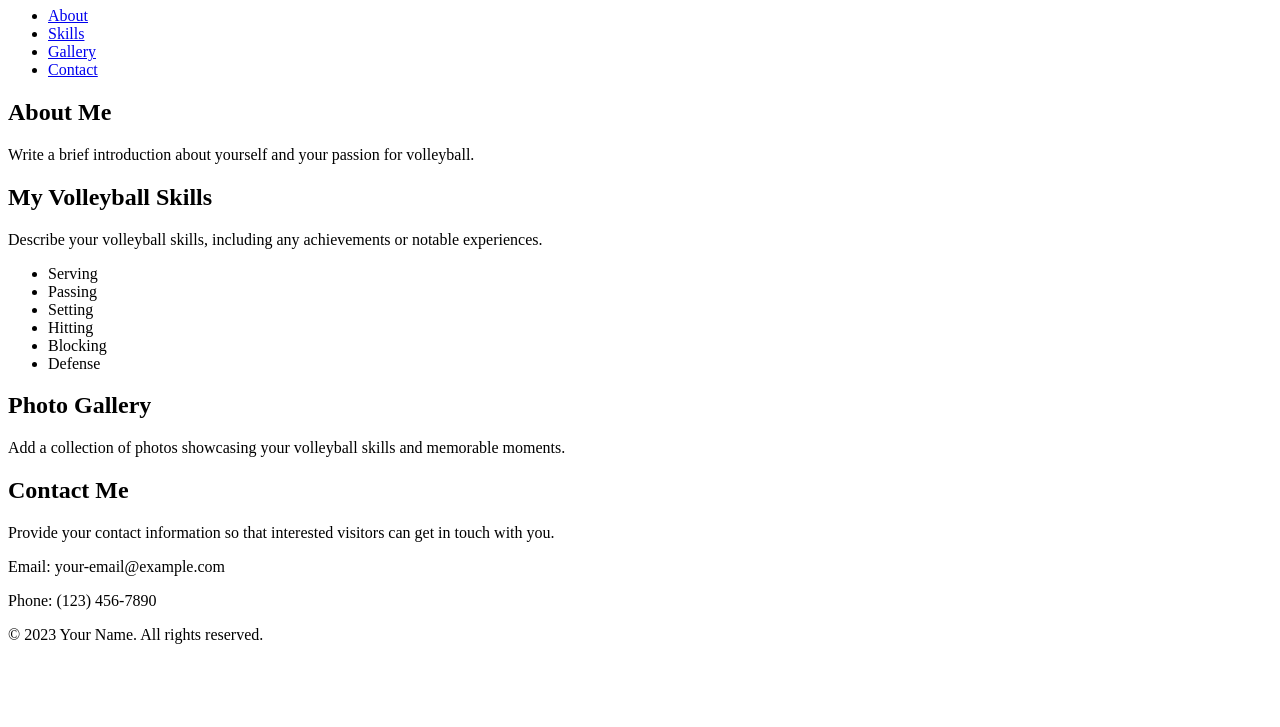
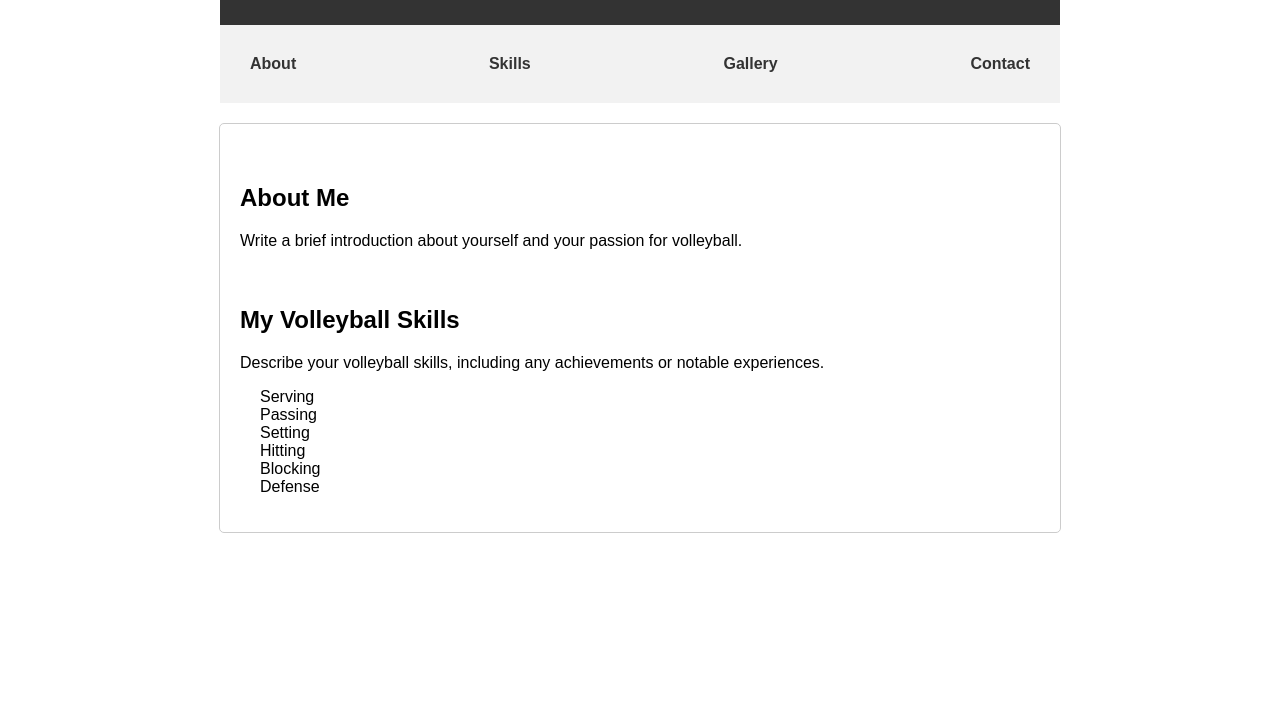
Before and after one commit to maggiegothman/WebsitePortfolio, a plain HTML site: page index.html in a window 1280 px wide. Shown: the part 73-800 px from the top of the page. Drawn offline with Linux system fonts and the light colour scheme.

Commit message:
Update index.html

```diff
--- a/index.html
+++ b/index.html
@@ -6,7 +6,100 @@
   <meta name="viewport" content="width=device-width, initial-scale=1.0">
   <title>My Volleyball Skills Website</title>
   <style>
-    /* Add your custom CSS styles here */
+    /* Reset some default styles */
+    body {
+      margin: 0;
+      padding: 0;
+      font-family: Arial, sans-serif;
+    }
+
+    /* Global styles */
+    header, nav, main, footer {
+      max-width: 800px;
+      margin: 0 auto;
+      padding: 20px;
+    }
+
+    h1, h2, p {
+      margin-top: 0;
+    }
+
+    /* Header styles */
+    header {
+      background-color: #333;
+      color: #fff;
+      text-align: center;
+    }
+
+    /* Navigation styles */
+    nav {
+      background-color: #f2f2f2;
+    }
+
+    nav ul {
+      list-style-type: none;
+      margin: 0;
+      padding: 0;
+      display: flex;
+      justify-content: space-between;
+    }
+
+    nav ul li {
+      display: inline;
+      padding: 10px;
+    }
+
+    nav ul li a {
+      text-decoration: none;
+      color: #333;
+      font-weight: bold;
+    }
+
+    /* Main content styles */
+    main {
+      background-color: #fff;
+      border: 1px solid #ccc;
+      border-radius: 5px;
+      margin-top: 20px;
+    }
+
+    /* About section styles */
+    #about {
+      padding-top: 40px;
+    }
+
+    /* Skills section styles */
+    #skills {
+      padding-top: 40px;
+    }
+
+    #skills ul {
+      list-style-type: none;
+      padding-left: 20px;
+    }
+
+    /* Gallery section styles */
+    #gallery {
+      padding-top: 40px;
+      text-align: center;
+    }
+
+    /* Contact section styles */
+    #contact {
+      padding-top: 40px;
+    }
+
+    /* Footer styles */
+    footer {
+      background-color: #333;
+      color: #fff;
+      text-align: center;
+      font-size: 14px;
+    }
+
+    footer p {
+      margin-bottom: 0;
+    }
   </style>
 </head>
 
@@ -40,26 +133,3 @@
         <li>Hitting</li>
         <li>Blocking</li>
         <li>Defense</li>
-      </ul>
-    </section>
-
-    <section id="gallery">
-      <h2>Photo Gallery</h2>
-      <p>Add a collection of photos showcasing your volleyball skills and memorable moments.</p>
-      <!-- Add your photo gallery here -->
-    </section>
-
-    <section id="contact">
-      <h2>Contact Me</h2>
-      <p>Provide your contact information so that interested visitors can get in touch with you.</p>
-      <p>Email: your-email@example.com</p>
-      <p>Phone: (123) 456-7890</p>
-    </section>
-  </main>
-
-  <footer>
-    <p>&copy; 2023 Your Name. All rights reserved.</p>
-  </footer>
-</body>
-
-</html>
```
